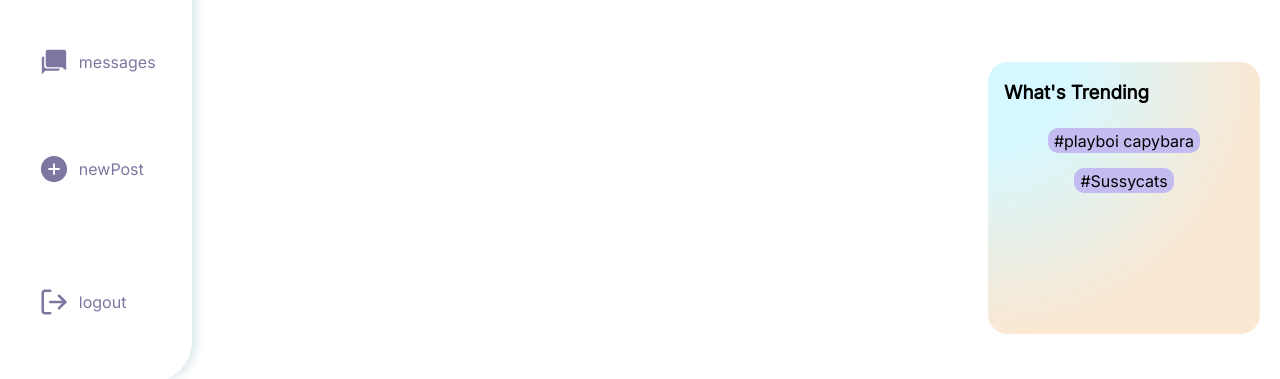
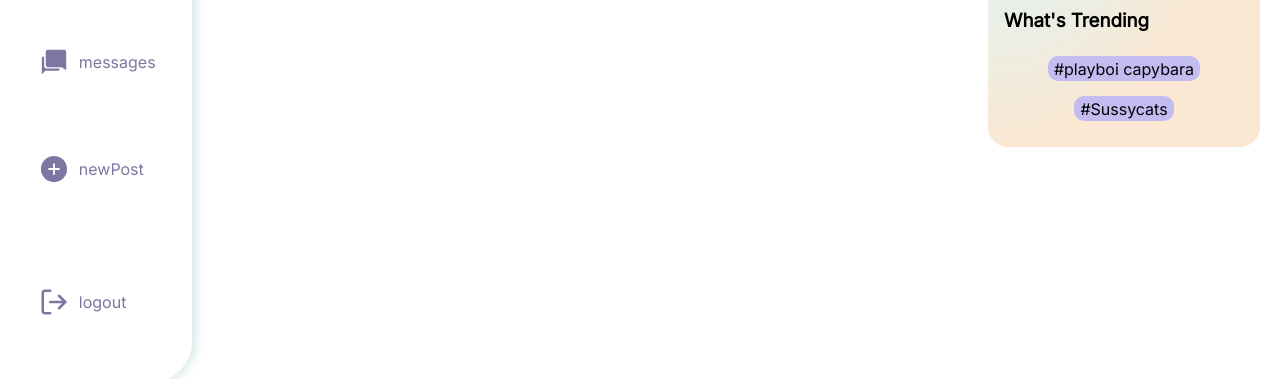
Before and after one commit to MeowDevCU/forpaws, a React (Create React App) app: page / in a window 1280 px wide. Shown: the part 418-797 px from the top of the page. Built offline with nearby package versions, Linux system fonts and the light colour scheme; no server answers; the database is empty.

Commit message:
combined the who to follow and trending boxes into one

```diff
--- a/src/Friends/friends.js
+++ b/src/Friends/friends.js
@@ -54,13 +54,13 @@ const Friends = () => {
                username="chonkychutney"
                pfp="https://media.tenor.com/1NRoxR1fXngAAAAi/hug-cat.gif"
             />
-         </div>
-
-         <div className="trending">
+            <br/>
             <h3>What's Trending</h3>
             <Trend tag="playboi capybara" />
             <Trend tag="Sussycats" />
          </div>
+
+
       </>
    );
 };
```
